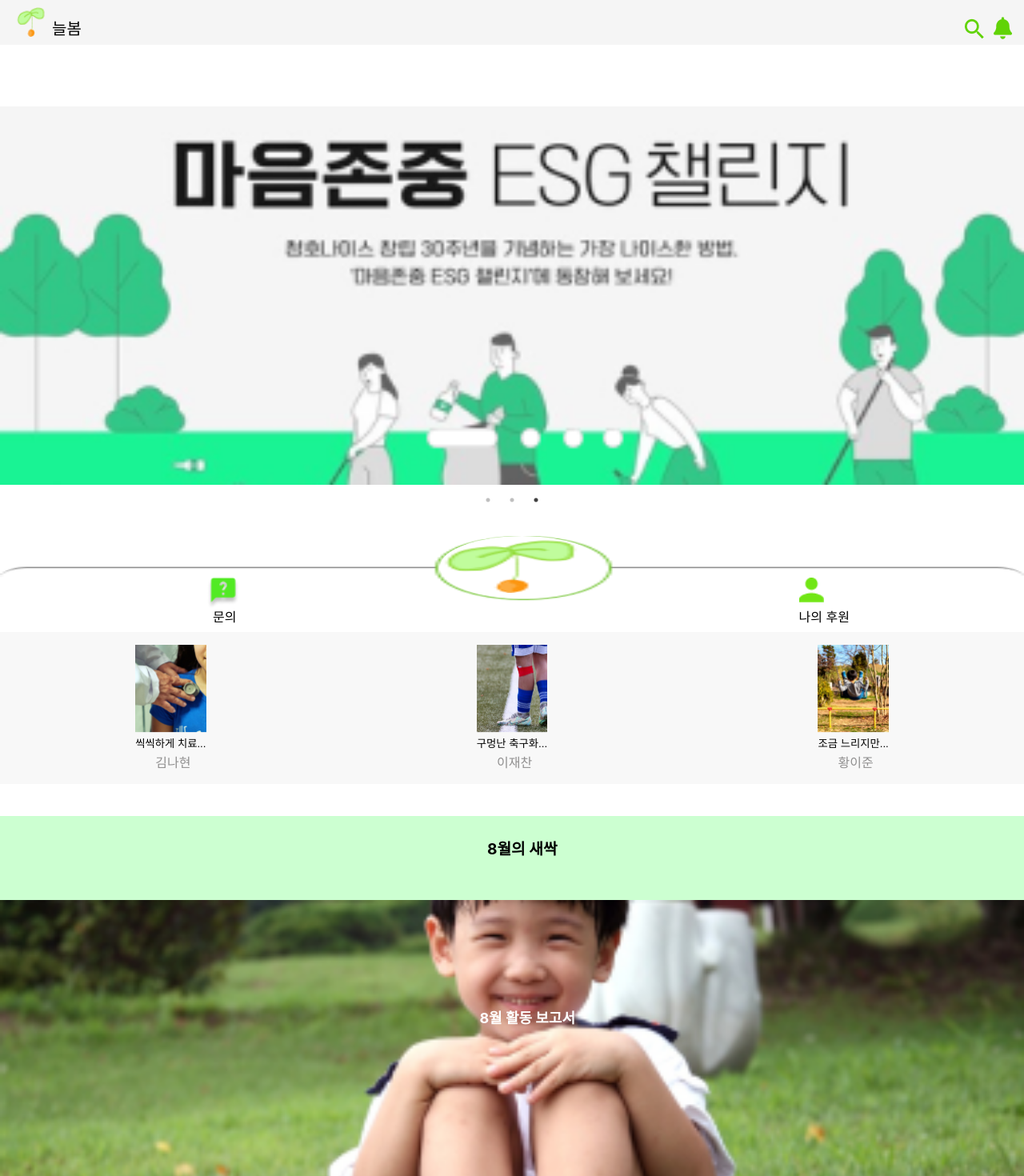
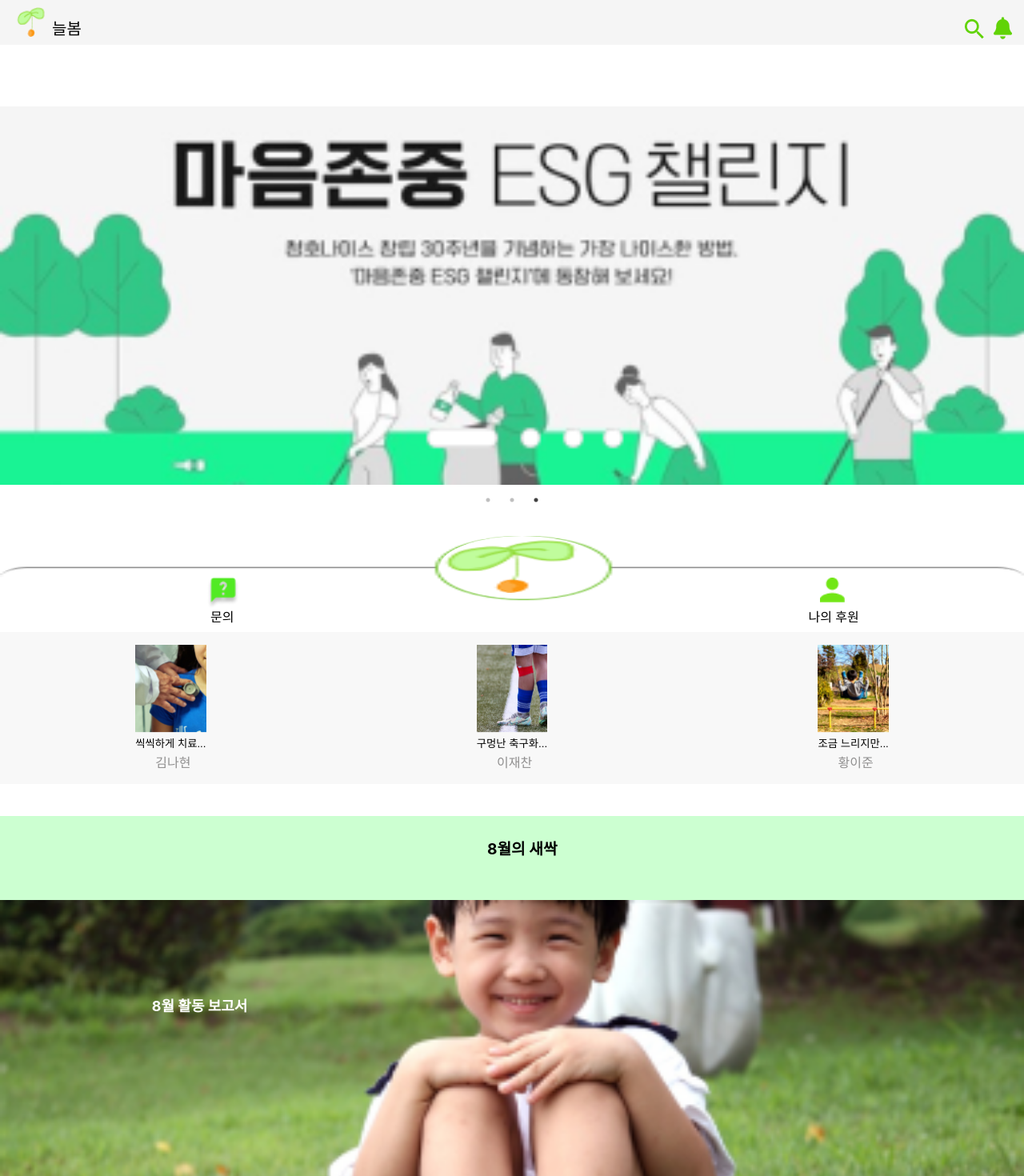
Before and after one commit to LeeTaek2T/hackerton, a React (Create React App) app: page / in a window 1280 px wide. Shown: the top 1470 px of the page at 80% size. Built offline with nearby package versions, Linux system fonts and the light colour scheme.

Commit message:
메인 "8월활동보고서" 위치 수정

```diff
--- a/src/component/footer/footer.module.css
+++ b/src/component/footer/footer.module.css
@@ -54,16 +54,17 @@
   position: absolute;
   width: 100%;
   top: 80%;
-  left: 15%;
+  left: 7%;
 }
 
 .twoLogo {
   position: absolute;
   top: 43%;
-  right: 20%;
+  right: 18%;
 }
 
 .my {
+
   width: 125%;
 }
 
@@ -71,5 +72,5 @@
   position: absolute;
   width: 400%;
   top: 58%;
-  right: -225%;
+  right: -170%;
 }
--- a/src/component/main/main.module.css
+++ b/src/component/main/main.module.css
@@ -93,9 +93,9 @@
 .reportCoreNameDiv {
   position: absolute;
   display: flex;
-  bottom: 63%;
+  bottom: 66%;
   width: 100%;
-
+  right: 32%;
 }
 
 .reportCoreName {
```
